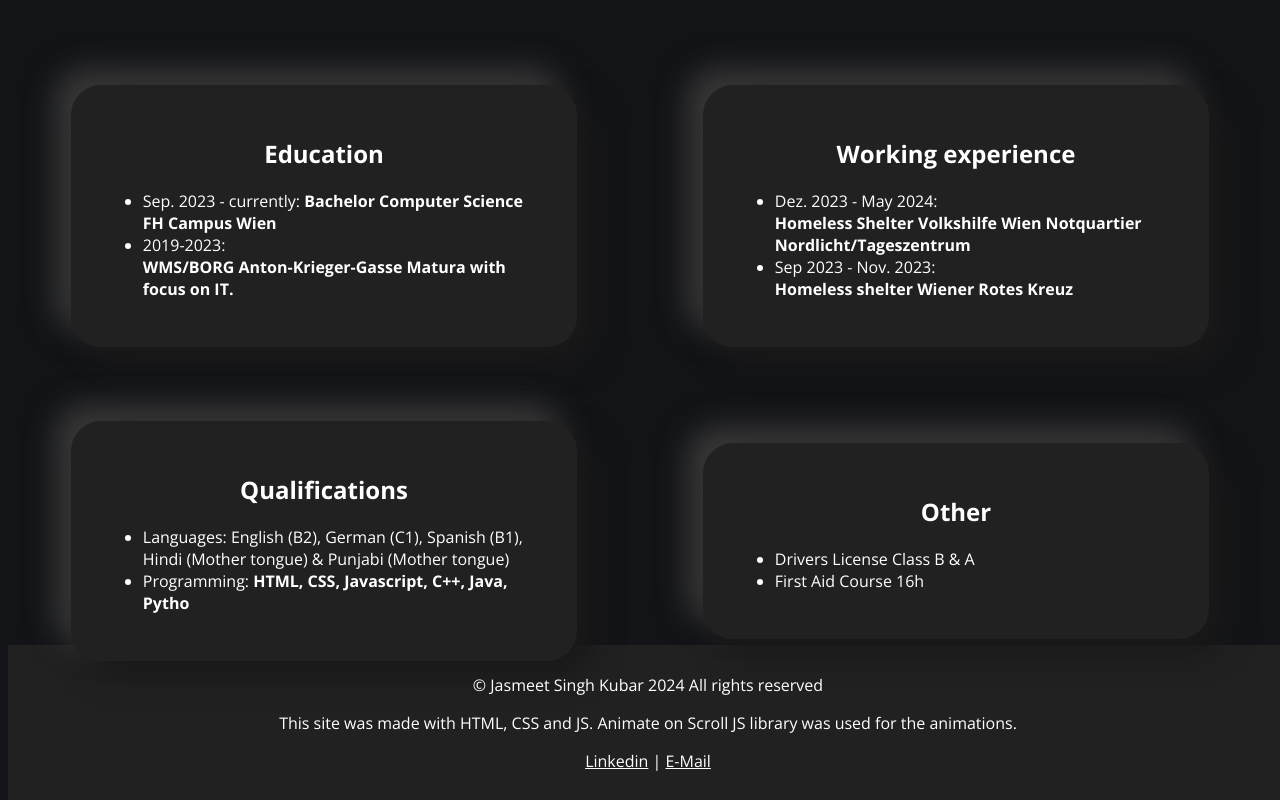
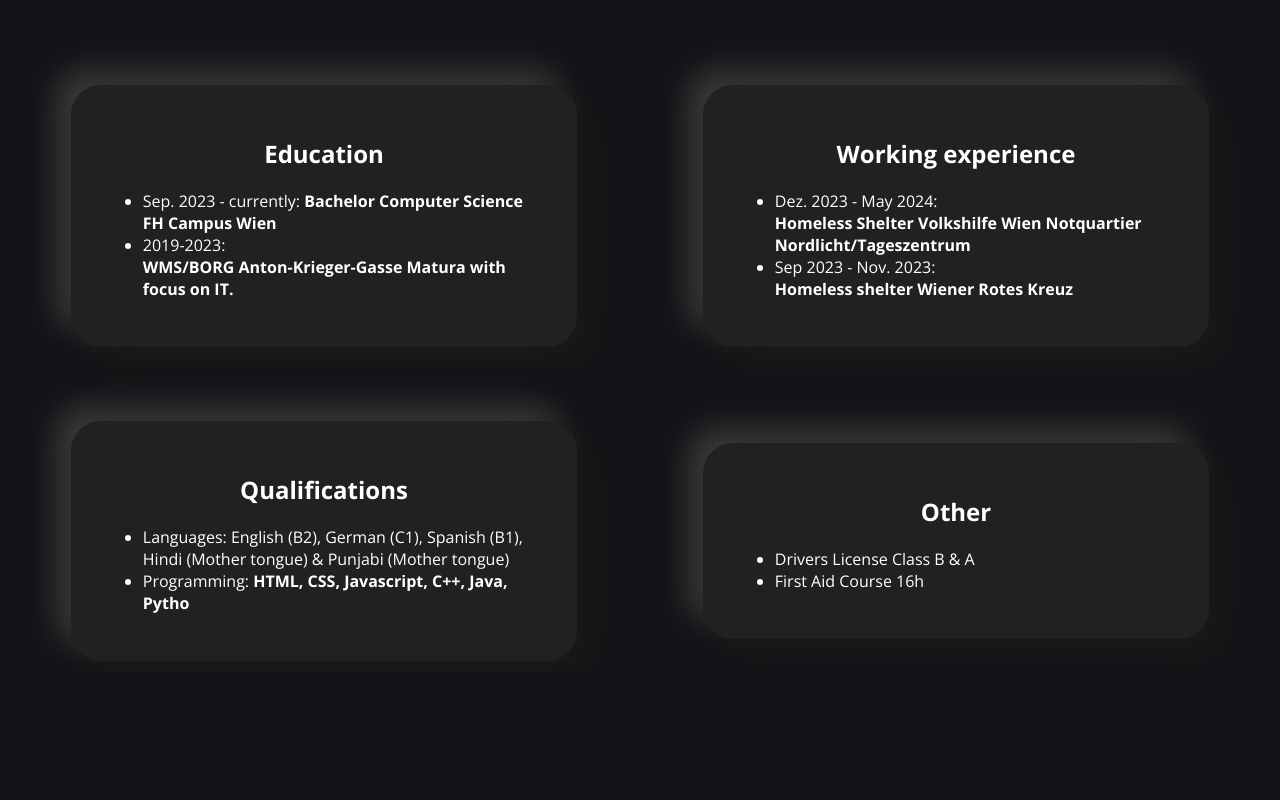
Before and after one commit to jass2909/Jass2909, a website: page index.html in a window 1280 px wide. Shown: the part 2551-3351 px from the top of the page. After the commit the page ends 3223 px from the top, so only its background shows below. Drawn offline with nearby package versions, Linux system fonts and the light colour scheme.

Commit message:
changes...

```diff
--- a/index.html
+++ b/index.html
@@ -197,14 +197,6 @@
   </div>
   </div>
   </div>
-  <footer>
-    <div class="footer">
-      <p>© Jasmeet Singh Kubar 2024 All rights reserved</p>
-      <p>This site was made with HTML, CSS and JS. Animate on Scroll JS library was used for the animations.</p>
-      <p><a href="https://www.linkedin.com/in/jasmeet-singh-kubar-119a241a3/">Linkedin</a> | <a
-          href="mailto:jasmeetsk03@gmail.com">E-Mail</a></p>
-    </div>
-  </footer>
 
 
 
@@ -221,6 +213,9 @@
   </script>
 
 
+
 </body>
 
+
+
 </html>
--- a/style.css
+++ b/style.css
@@ -414,19 +414,6 @@
     background-size: cover;
     /* Resize the background image to cover the entire container */
 }
-.footer{
-    background-color: #212121;
-    width: 100vw;
-    margin: 0;
-    padding-block:1%;
-}
-.footer p a{
-    text-decoration: underline;
-    color: white;
-}
-a:visited{
-text-decoration: none;
-}
 
 
 
@@ -469,8 +456,8 @@
     .grid-container {
         grid-template-columns: 1fr;
         /* One column */
-        grid-template-rows: repeat(4, 1fr);
-        /* Four rows */
+        grid-template-rows: repeat(4, 25%);
+        /* Four rows, each taking 25% of the viewport height */
     }
 
     .projectCard {
@@ -481,16 +468,13 @@
         width: 80%;
     }
 
-
-
-
-
-
+    footer {
+        margin-top: 100%;
+    }
 }
 
 @media (min-width: 768px) {
     #CV {
         margin-top: 5%;
     }
-
 }
```
